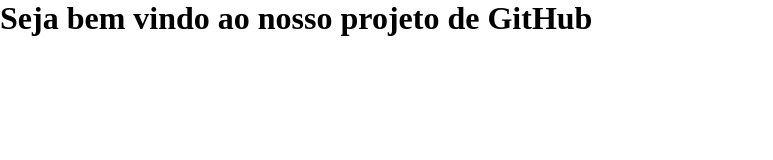
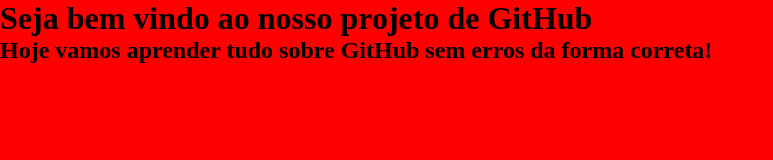
Before and after one commit to edsouzza/SysGitHub, a plain HTML site: page index.html in a window 1280 px wide. Shown: the whole page, without its empty margins (0-773 px from the left). Drawn offline with Linux system fonts and the light colour scheme.

Commit message:
change css of body

```diff
--- a/css/style.css
+++ b/css/style.css
@@ -3,3 +3,6 @@
     padding: 0;
     box-sizing: border-box;
 }
+body{
+    background-color: red;
+}
--- a/index.html
+++ b/index.html
@@ -10,5 +10,6 @@
 </head>
 <body>
     <h1>Seja bem vindo ao nosso projeto de GitHub</h1>
+    <h2>Hoje vamos aprender tudo sobre GitHub sem erros da forma correta!</h2>
 </body>
 </html>
```
